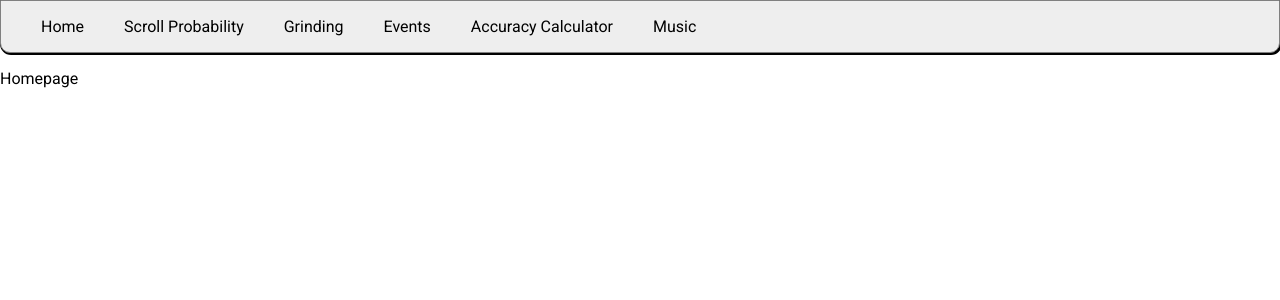
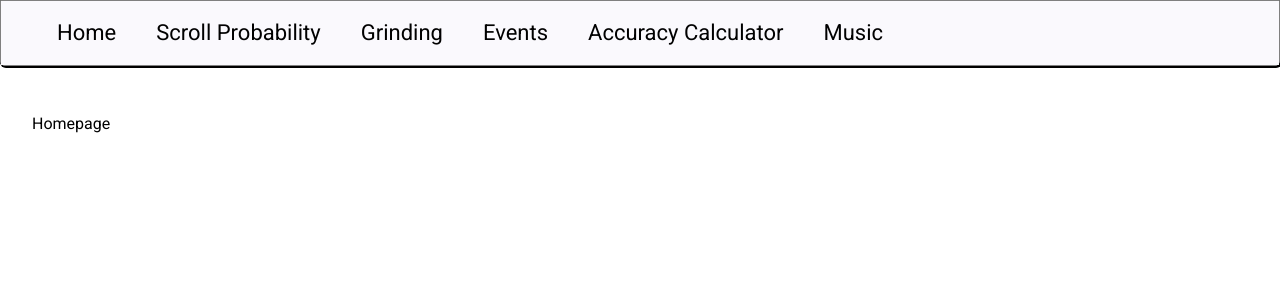
Before and after one commit to leon-chow/mcc, an Angular app: page / in a window 1280 px wide. Shown: the top 300 px of the page. Built offline with nearby package versions, Linux system fonts and the light colour scheme.

Commit message:
add mat tool bar, fix styling on navbar

```diff
--- a/src/app/app.component.css
+++ b/src/app/app.component.css
@@ -0,0 +1,4 @@
+.body {
+  padding: 1rem;
+  margin: 1rem;
+}
--- a/src/app/app.component.html
+++ b/src/app/app.component.html
@@ -1,2 +1,4 @@
 <app-header-component></app-header-component>
-<router-outlet />
+<div class="body">
+  <router-outlet />
+</div>
--- a/src/app/components/shared/header/header.component.css
+++ b/src/app/components/shared/header/header.component.css
@@ -2,7 +2,7 @@
   display: flex;
   flex-direction: row;
   background-color: #eee;
-  border-radius: 0 0 10px 10px;
+  border-radius: 0 0 5px 5px;
   border: 1px solid gray;
   box-shadow: 1px 1px 0px 1px;
 }
--- a/src/app/components/shared/header/header.component.html
+++ b/src/app/components/shared/header/header.component.html
@@ -1,7 +1,9 @@
 <div class="header-container">
-	<ul *ngFor="let link of links">
-		<li class="link">
-			<a class="link-text"href={{link.url}}> {{ link.title }} </a>
-		</li>
-	</ul>
+	<mat-toolbar>
+		<ul *ngFor="let link of links">
+			<li class="link">
+				<a class="link-text"href={{link.url}}> {{ link.title }} </a>
+			</li>
+		</ul>
+	</mat-toolbar>
 </div>
--- a/src/app/components/shared/header/header.component.ts
+++ b/src/app/components/shared/header/header.component.ts
@@ -1,10 +1,11 @@
 import { Component } from '@angular/core';
 import { INavLink, NAV_LINKS } from '../../../constants';
 import { CommonModule } from '@angular/common';
+import { MatToolbar, MatToolbarRow, MatToolbarModule } from "@angular/material/toolbar";
 
 @Component({
   selector: 'app-header-component',
-  imports: [CommonModule],
+  imports: [CommonModule, MatToolbar, MatToolbarRow, MatToolbarModule],
   templateUrl: './header.component.html',
   styleUrl: './header.component.css',
 })
```
